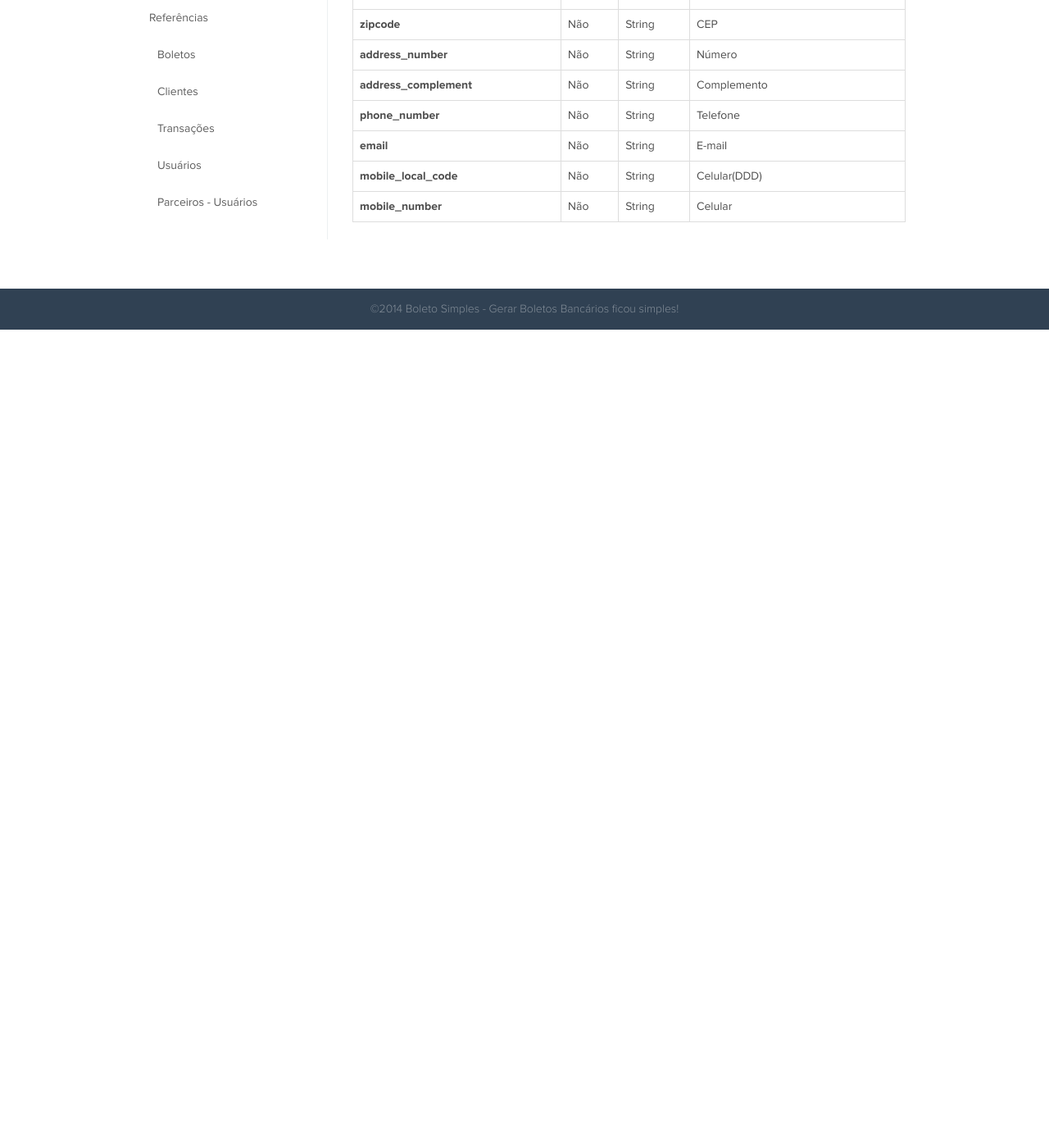
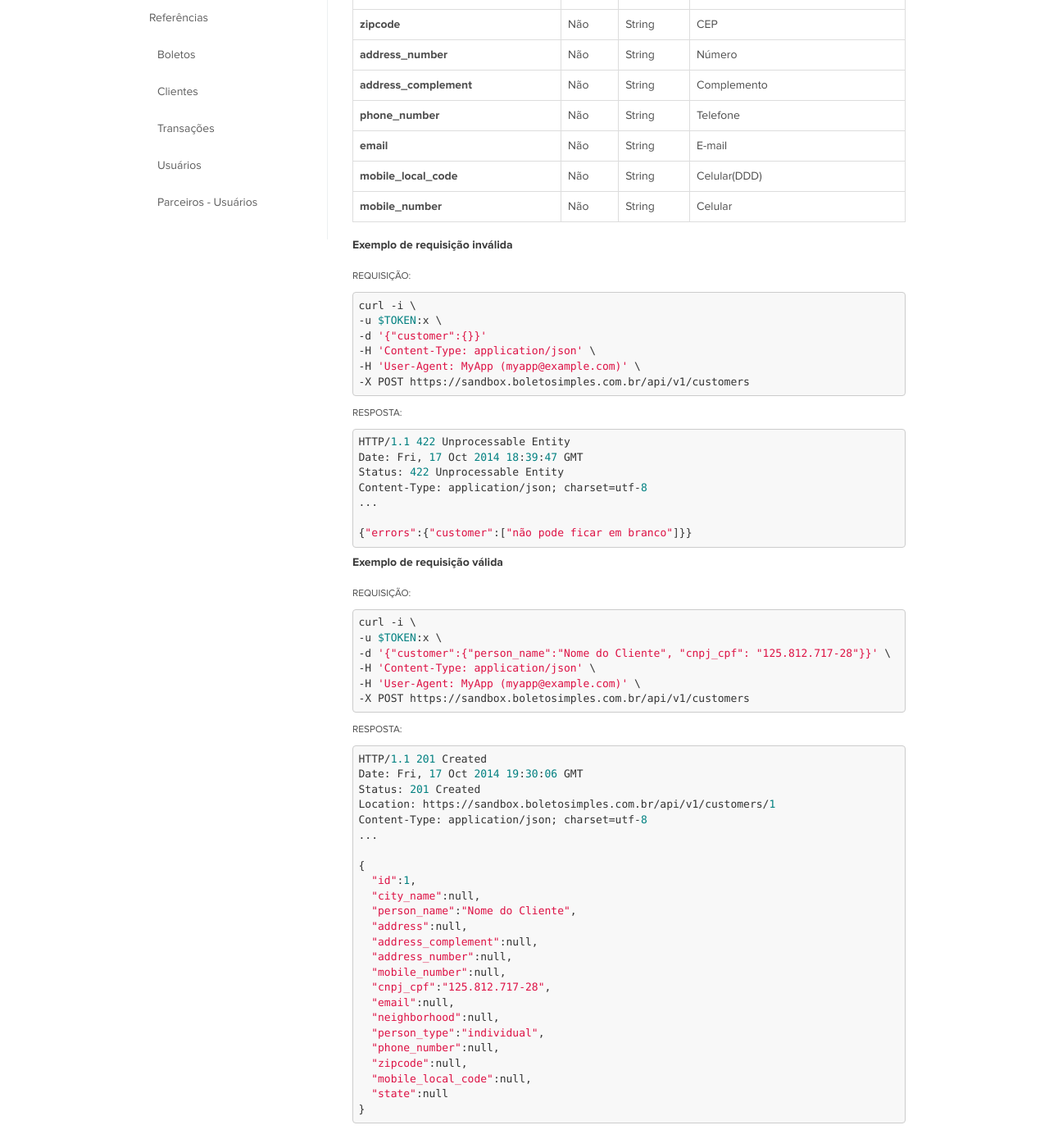
Before and after one commit to BoletoSimples/boletosimples-docs, a Jekyll site: the page built from reference/v1/customers/create/index.md, in a window 1280 px wide and 1400 px high, scrolled down 572 px. Shown: the whole window at 82% size. Built offline with Jekyll 4.4.1, drawn with Linux system fonts in a browser that asks for light colours; before the commit the page ends 974 px from its top, so only the background shows below that.

Commit message:
add examples for customer references

```diff
--- a/reference/v1/customers/create/index.md
+++ b/reference/v1/customers/create/index.md
@@ -233,3 +233,70 @@ breadcrumb: true
 
   </tbody>
 </table>
+
+#### Exemplo de requisição inválida
+
+<small>Requisição:</small>
+
+<pre class="bash">
+curl -i \
+-u $TOKEN:x \
+-d '{"customer":{}}'
+-H 'Content-Type: application/json' \
+-H 'User-Agent: MyApp (myapp@example.com)' \
+-X POST https://sandbox.boletosimples.com.br/api/v1/customers
+</pre>
+
+<small>Resposta:</small>
+
+<pre class="bash">
+HTTP/1.1 422 Unprocessable Entity
+Date: Fri, 17 Oct 2014 18:39:47 GMT
+Status: 422 Unprocessable Entity
+Content-Type: application/json; charset=utf-8
+...
+
+{"errors":{"customer":["não pode ficar em branco"]}}
+</pre>
+
+#### Exemplo de requisição válida
+
+<small>Requisição:</small>
+
+<pre class="bash">
+curl -i \
+-u $TOKEN:x \
+-d '{"customer":{"person_name":"Nome do Cliente", "cnpj_cpf": "125.812.717-28"}}' \
+-H 'Content-Type: application/json' \
+-H 'User-Agent: MyApp (myapp@example.com)' \
+-X POST https://sandbox.boletosimples.com.br/api/v1/customers
+</pre>
+
+<small>Resposta:</small>
+
+<pre class="bash">
+HTTP/1.1 201 Created
+Date: Fri, 17 Oct 2014 19:30:06 GMT
+Status: 201 Created
+Location: https://sandbox.boletosimples.com.br/api/v1/customers/1
+Content-Type: application/json; charset=utf-8
+...
+
+{
+  "id":1,
+  "city_name":null,
+  "person_name":"Nome do Cliente",
+  "address":null,
+  "address_complement":null,
+  "address_number":null,
+  "mobile_number":null,
+  "cnpj_cpf":"125.812.717-28",
+  "email":null,
+  "neighborhood":null,
+  "person_type":"individual",
+  "phone_number":null,
+  "zipcode":null,
+  "mobile_local_code":null,
+  "state":null
+}
+</pre>
```
Also changed, not shown: reference/v1/customers/list/index.md (+43 -0 lines), reference/v1/customers/show/index.md (+40 -0 lines).
